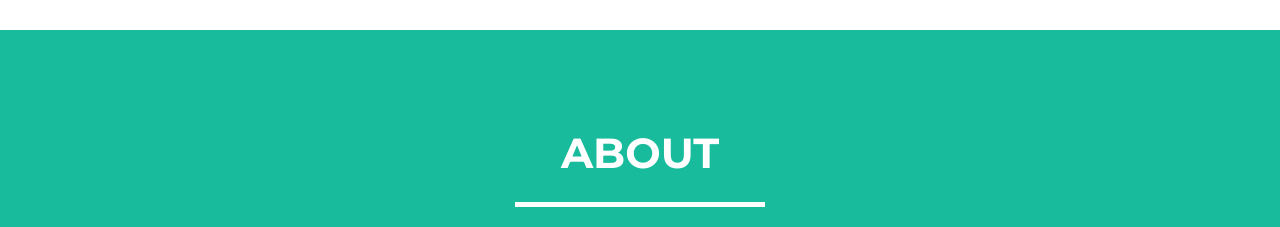
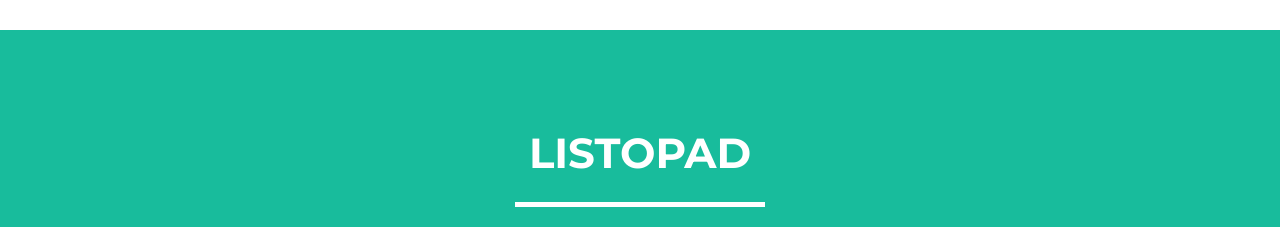
Before and after one commit to Didoni/Listopad, a website: page index.html in a window 1280 px wide. Shown: the part 1600-1827 px from the top of the page. Drawn offline with nearby package versions, Linux system fonts and the light colour scheme.

Commit message:
changes test
changes test

```diff
--- a/index.html
+++ b/index.html
@@ -162,7 +162,7 @@
         <div class="container">
             <div class="row">
                 <div class="col-lg-12 text-center">
-                    <h2>About</h2>
+                    <h2>Listopad</h2>
                     <hr class="star-light">
                 </div>
             </div>
```
